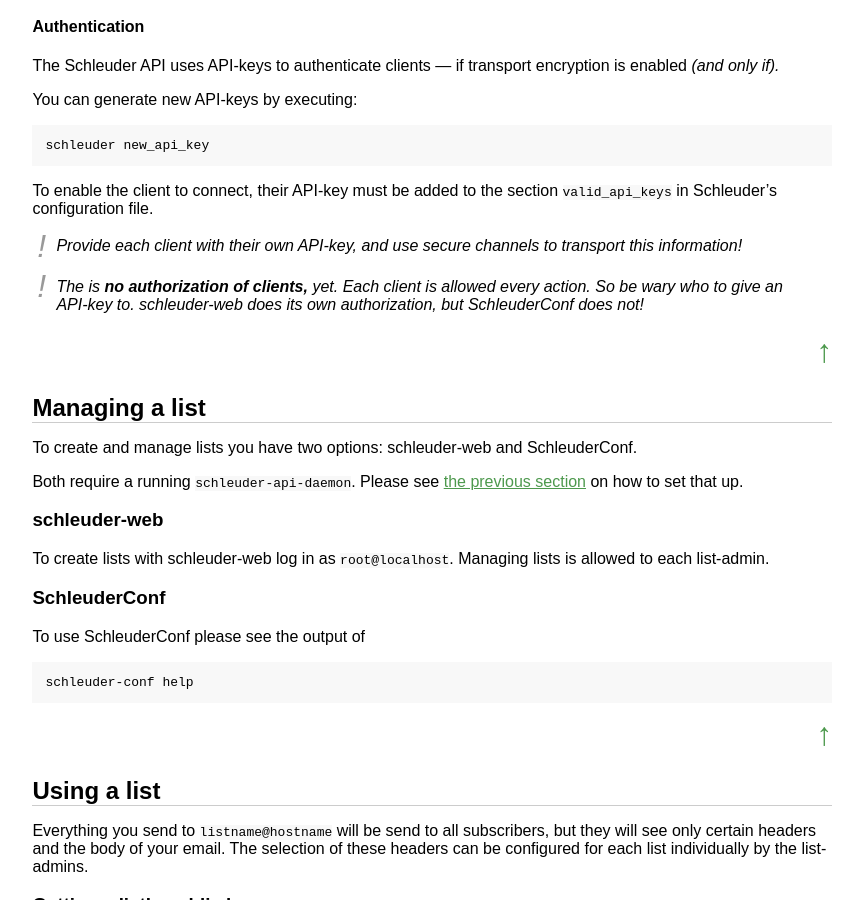
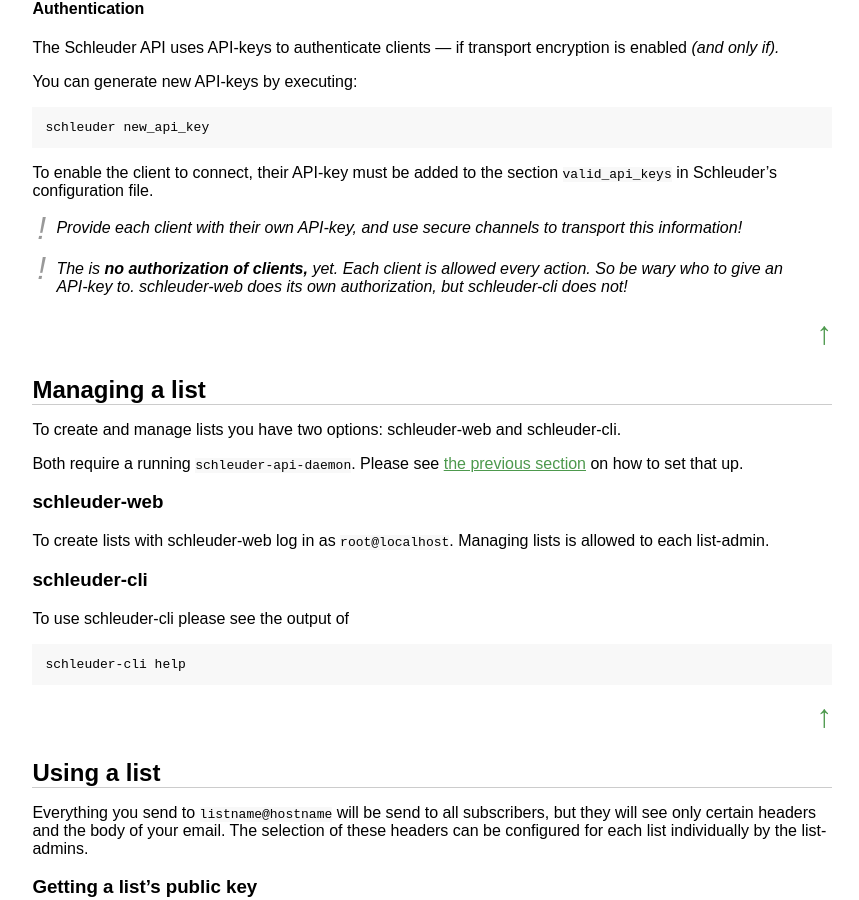
Before and after one commit to schleuder/schleuder-website, a Jekyll site: the page built from docs/index.md, in a window 1280 px wide and 900 px high, scrolled down 4075 px. Shown: the whole window, without its empty margins (6-865 px from the left). Built offline with Jekyll 4.4.1, drawn with Linux system fonts in a browser that asks for light colours; some of the changed text lies outside the part shown.

Commit message:
schleuder-conf → schleuder-cli

```diff
--- a/docs/index.md
+++ b/docs/index.md
@@ -70,7 +70,7 @@
 
 For install instructions please see the [README](https://git.codecoop.org/schleuder/schleuder3/blob/master/README.md) of Schleuder.
 
-As suggested there you should also install [SchleuderConf](https://git.codecoop.org/schleuder/schleuder-conf), which is a command line tool to manage Schleuder lists.
+As suggested there you should also install [schleuder-cli](https://git.codecoop.org/schleuder/schleuder-cli), which is a command line tool to manage Schleuder lists.
 
 
 ### Configuration
@@ -118,7 +118,7 @@
 
 ### Schleuder API
 
-The Schleuder API is provided by `schleuder-api-daemon`. Configuration clients (schleuder-web, SchleuderConf) use it to access information about lists, subscriptions, and keys. As you probably want to at least use SchleuderConf from localhost, setting up schleuder-api-daemon is useful even without remote clients.
+The Schleuder API is provided by `schleuder-api-daemon`. Configuration clients (schleuder-web, schleuder-cli) use it to access information about lists, subscriptions, and keys. As you probably want to at least use schleuder-cli from localhost, setting up schleuder-api-daemon is useful even without remote clients.
 
 {: .note}
 Schleuder does **not** use schleuder-api-daemon to process emails.
@@ -165,7 +165,7 @@
 Provide each client with their own API-key, and use secure channels to transport this information!
 
 {: .note}
-The is **no authorization of clients,** yet. Each client is allowed every action. So be wary who to give an API-key to. schleuder-web does its own authorization, but SchleuderConf does not!
+The is **no authorization of clients,** yet. Each client is allowed every action. So be wary who to give an API-key to. schleuder-web does its own authorization, but schleuder-cli does not!
 
 
 
@@ -174,7 +174,7 @@
 
 ## Managing a list
 
-To create and manage lists you have two options: schleuder-web and SchleuderConf.
+To create and manage lists you have two options: schleuder-web and schleuder-cli.
 
 Both require a running `schleuder-api-daemon`. Please see [the previous section](#schleuder-api) on how to set that up.
 
@@ -183,11 +183,11 @@
 
 To create lists with schleuder-web log in as `root@localhost`. Managing lists is allowed to each list-admin.
 
-### SchleuderConf
+### schleuder-cli
 
-To use SchleuderConf please see the output of
+To use schleuder-cli please see the output of
 
-    schleuder-conf help
+    schleuder-cli help
 
 
 [↑](#top "Go to top of page")
```
